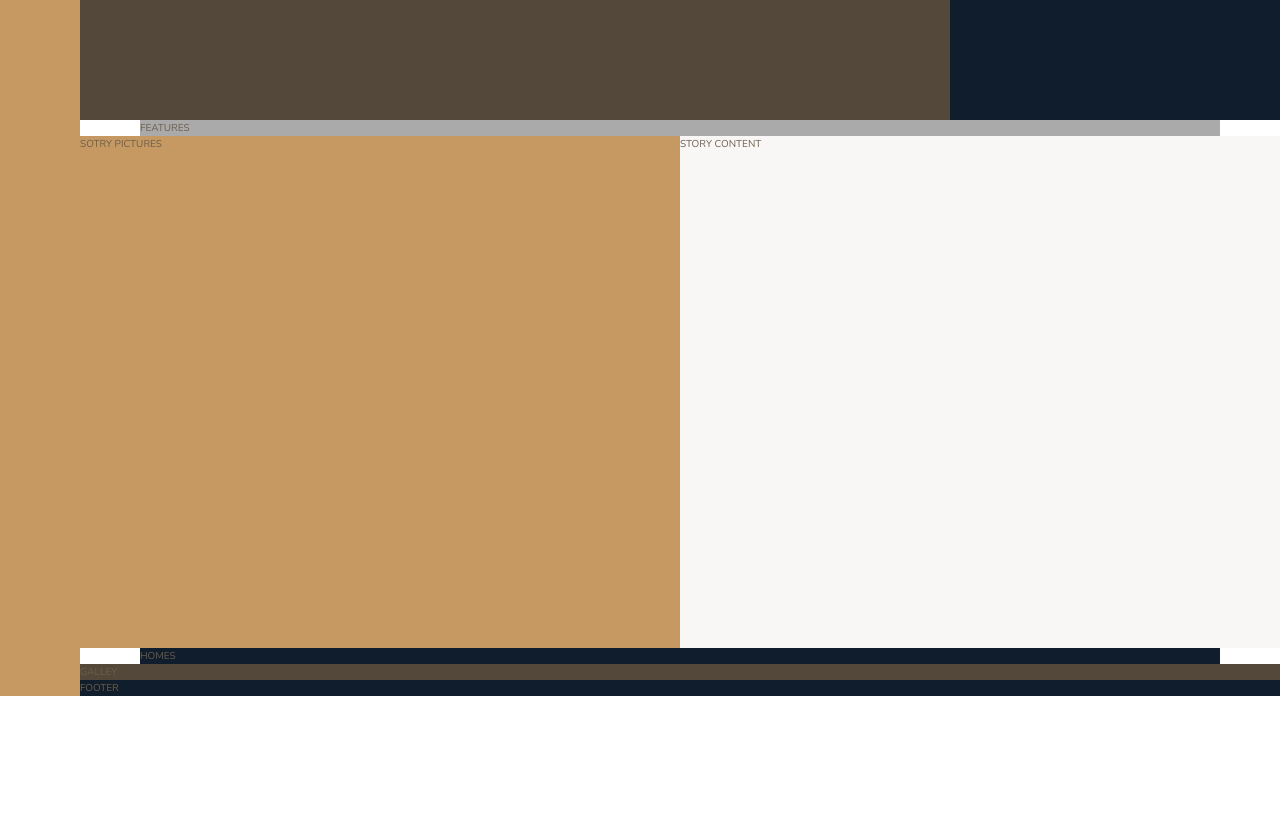
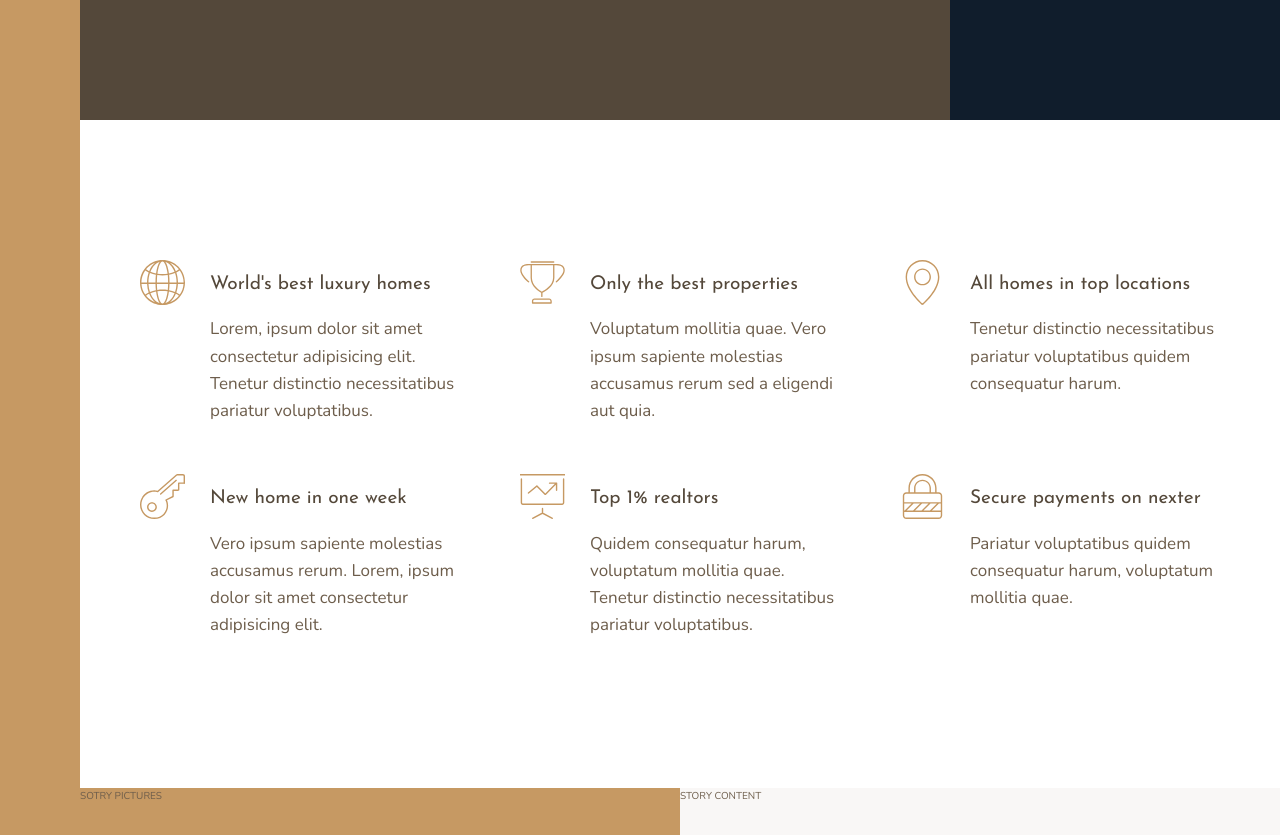
Before and after one commit to Qetuose/Nexter, a website built with Parcel: page index.html in a window 1280 px wide. Shown: the part 520-1355 px from the top of the page. Before the commit the page ends 1216 px from the top, so only its background shows below. Built offline with nearby package versions, Linux system fonts and the light colour scheme.

Commit message:
features section

```diff
--- a/index.html
+++ b/index.html
@@ -19,7 +19,69 @@
     <header class="header">HEADER</header>
     <div class="realtors">REALTORS</div>
 
-    <section class="features">FEATURES</section>
+    <section class="features">
+      <div class="feature">
+        <svg class="feature__icon">
+          <use xlink:href="img/sprite.svg#icon-global"></use>
+        </svg>
+        <h4 class="heading-4 heading-4--dark">World's best luxury homes</h4>
+        <p class="feature__text">
+          Lorem, ipsum dolor sit amet consectetur adipisicing elit. Tenetur
+          distinctio necessitatibus pariatur voluptatibus.
+        </p>
+      </div>
+      <div class="feature">
+        <svg class="feature__icon">
+          <use xlink:href="img/sprite.svg#icon-trophy"></use>
+        </svg>
+        <h4 class="heading-4 heading-4--dark">Only the best properties</h4>
+        <p class="feature__text">
+          Voluptatum mollitia quae. Vero ipsum sapiente molestias accusamus
+          rerum sed a eligendi aut quia.
+        </p>
+      </div>
+      <div class="feature">
+        <svg class="feature__icon">
+          <use xlink:href="img/sprite.svg#icon-map-pin"></use>
+        </svg>
+        <h4 class="heading-4 heading-4--dark">All homes in top locations</h4>
+        <p class="feature__text">
+          Tenetur distinctio necessitatibus pariatur voluptatibus quidem
+          consequatur harum.
+        </p>
+      </div>
+      <div class="feature">
+        <svg class="feature__icon">
+          <use xlink:href="img/sprite.svg#icon-key"></use>
+        </svg>
+        <h4 class="heading-4 heading-4--dark">New home in one week</h4>
+        <p class="feature__text">
+          Vero ipsum sapiente molestias accusamus rerum. Lorem, ipsum dolor sit
+          amet consectetur adipisicing elit.
+        </p>
+      </div>
+      <div class="feature">
+        <svg class="feature__icon">
+          <use xlink:href="img/sprite.svg#icon-presentation"></use>
+        </svg>
+        <h4 class="heading-4 heading-4--dark">Top 1% realtors</h4>
+        <p class="feature__text">
+          Quidem consequatur harum, voluptatum mollitia quae. Tenetur distinctio
+          necessitatibus pariatur voluptatibus.
+        </p>
+      </div>
+      <div class="feature">
+        <svg class="feature__icon">
+          <use xlink:href="img/sprite.svg#icon-lock"></use>
+        </svg>
+        <h4 class="heading-4 heading-4--dark">Secure payments on nexter</h4>
+        <p class="feature__text">
+          Pariatur voluptatibus quidem consequatur harum, voluptatum mollitia
+          quae.
+        </p>
+      </div>
+    </section>
+
     <div class="story__pictures">SOTRY PICTURES</div>
     <div class="story__content">STORY CONTENT</div>
     <section class="homes">HOMES</section>
--- a/sass/_features.scss
+++ b/sass/_features.scss
@@ -1,4 +1,28 @@
 .features {
-  background-color: $color-grey-light-2;
   grid-column: center-start / center-end;
+  margin: 15rem 0;
+  display: grid;
+
+  grid-template-columns: repeat(auto-fit, minmax(25rem, 1fr));
+  gap: 6rem;
+  align-items: start;
 }
+
+.feature {
+  display: grid;
+  grid-template-columns: min-content 1fr;
+  row-gap: 1.5rem;
+  column-gap: 2.5rem;
+
+  &__icon {
+    fill: $color-primary;
+    width: 4.5rem;
+    height: 4.5rem;
+    grid-row: 1 / span 2;
+    transform: translateY(-1rem);
+  }
+
+  &__text {
+    font-size: 1.7rem;
+  }
+}
--- a/sass/_typography.scss
+++ b/sass/_typography.scss
@@ -0,0 +1,29 @@
+%heading {
+  font-family: $font-display;
+  font-weight: 400;
+}
+
+.heading-1 {
+  @extend %heading;
+}
+
+.heading-2 {
+  @extend %heading;
+}
+
+.heading-3 {
+  @extend %heading;
+}
+
+.heading-4 {
+  @extend %heading;
+  font-size: 1.9rem;
+
+  &--light {
+    color: $color-grey-light-1;
+  }
+
+  &--dark {
+    color: $color-grey-dark-1;
+  }
+}
```
Also changed, not shown: css/main.css, 1 other file.
